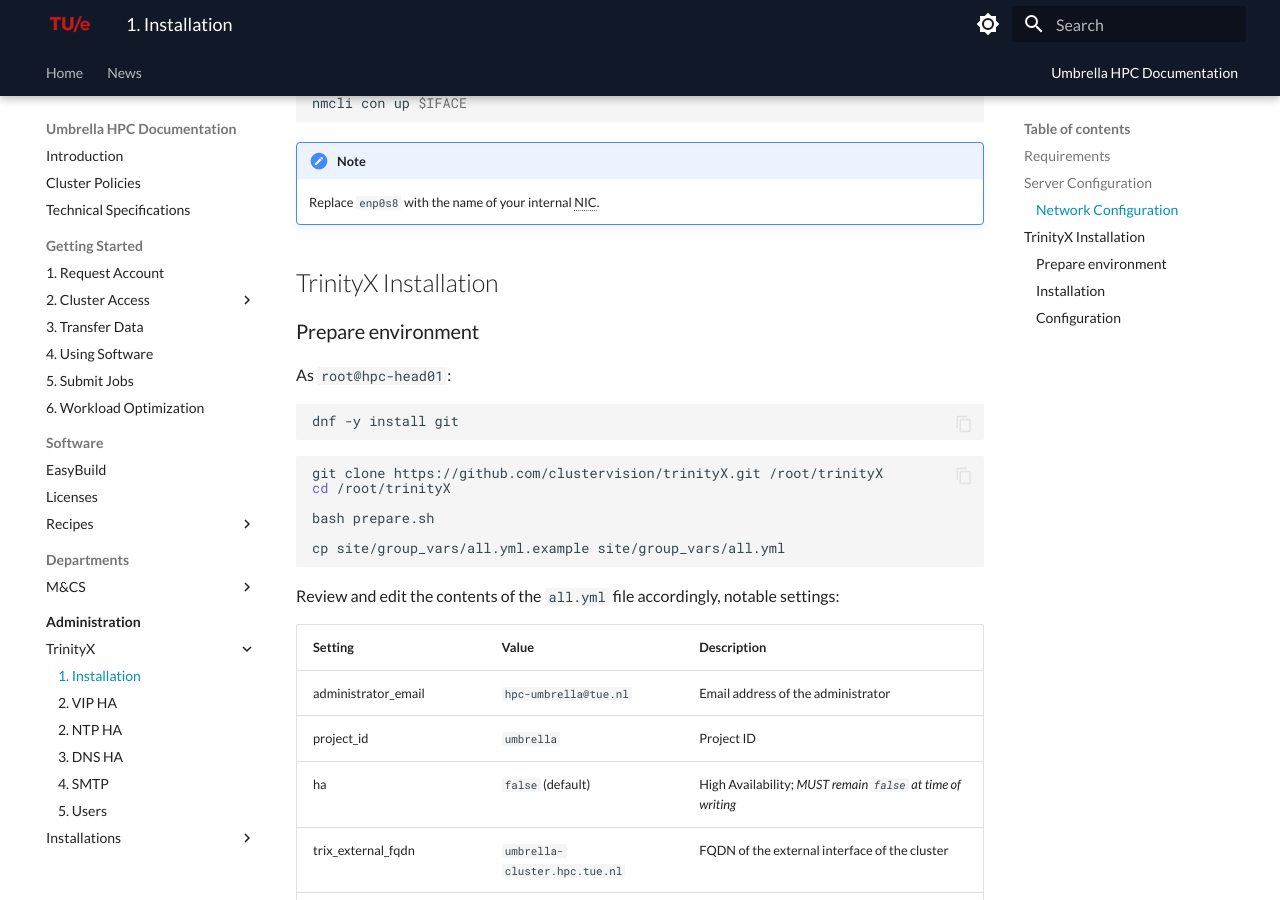
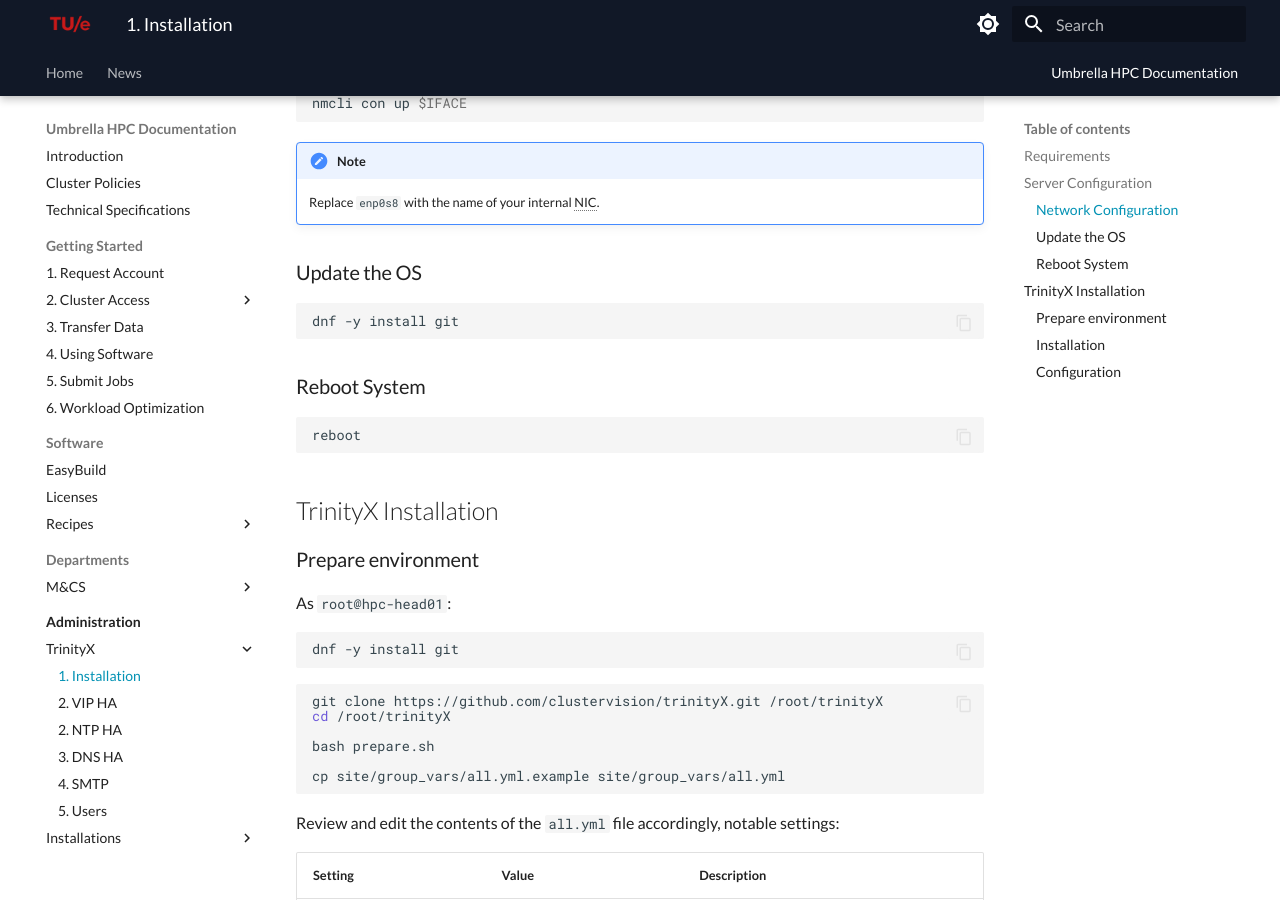
Before and after one commit to gferhpc/supercomputing.tue.nl, an MkDocs documentation site: the page built from pages/documentation/administration/trinityx/installation.md, in a window 1280 px wide and 900 px high, scrolled down 777 px. Built offline with MkDocs 1.6.1 and Material for MkDocs 9.7.7, drawn with Linux system fonts in a browser that asks for light colours.

Commit message:
Update installation.md

````diff
--- a/pages/documentation/administration/trinityx/installation.md
+++ b/pages/documentation/administration/trinityx/installation.md
@@ -68,6 +68,18 @@
 
     Replace `enp0s8` with the name of your internal NIC.
 
+
+### Update the OS
+
+```shell
+dnf -y install git
+```
+
+### Reboot System
+
+```shell
+reboot
+```
 
 ## TrinityX Installation
 
````
